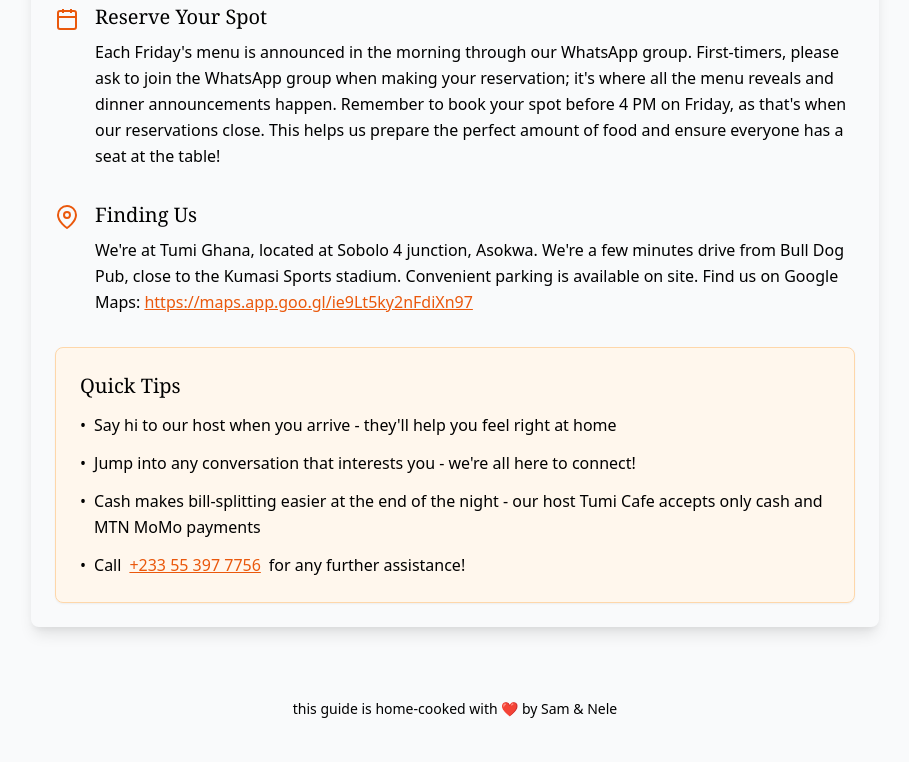
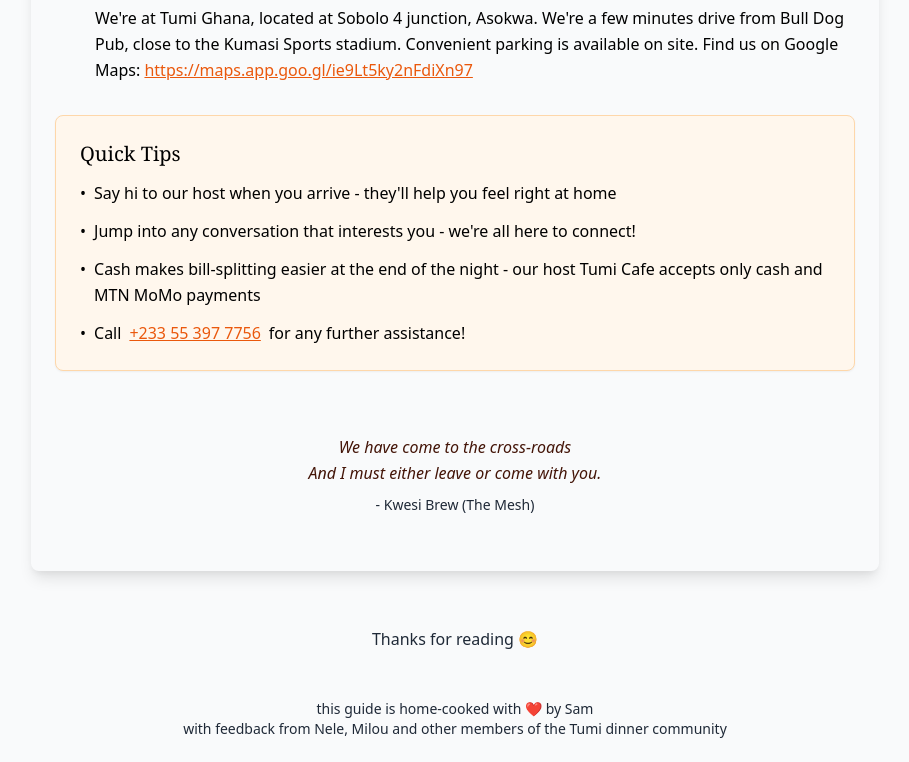
Before and after one commit to communitynewbies/communitynewbies.github.io, a plain HTML site: page tumidinner/test.html in a window 1280 px wide. Shown: the part 839-1601 px from the top of the page, without its empty margins (185-1094 px from the left). Drawn offline with nearby package versions, Linux system fonts and the light colour scheme.

Commit message:
Update test.html

```diff
--- a/tumidinner/test.html
+++ b/tumidinner/test.html
@@ -6,10 +6,7 @@
     <meta property="og:title" content="Tumi International Dinner: First-Timers Guide" />
     <meta property="og:type" content="website" />
     <meta property="og:url" content="https://communitynewbies.github.io/tumidinner/" />
-    <meta
-      property="og:description"
-      content="You just got invited to Tumi International Dinner for the first time? PlEASE READ ME!."
-    />
+    <meta property="og:description" content="You just got invited to Tumi International Dinner for the first time? PlEASE READ ME!." />
     <title>Tumi International Dinner: First-Timers Guide</title>
     <link href="https://cdnjs.cloudflare.com/ajax/libs/tailwindcss/2.2.19/tailwind.min.css" rel="stylesheet">
     <link href="https://fonts.googleapis.com/css?family=Bebas+Neue" rel="stylesheet">
@@ -24,7 +21,6 @@
         .curved-text {
             display: inline-block;
             transform: rotate(10deg);
-
         }
 
         .countdown-item {
@@ -74,25 +70,42 @@
             background-color: #fff7ed;
             border: 1px solid #fed7aa;
         }
+
+        .poetry-section {
+            padding: 2rem 1rem;
+            text-align: center;
+        }
+
+        .poem-content {
+            color: #431407;
+            font-style: italic;
+            margin-bottom: 0.5rem;
+            line-height: 1.6;
+        }
+
+        .poem-attribution {
+            color: #1f2937;
+            font-size: 0.875rem;
+        }
+
+        .thank-you {
+            text-align: center;
+            padding-top: 2rem;
+            color: #1f2937;
+        }
+
+        .footer {
+            text-align: center;
+            padding: 1.5rem;
+            color: #1f2937;
+            font-size: 0.875rem;
+            line-height: 1.4;
+        }
     </style>
 </head>
 <body class="bg-gray-50">
     <div class="max-w-4xl mx-auto p-4 sm:p-6 font-sans">
         <div class="bg-orange-50 rounded-lg shadow-lg overflow-hidden mb-6">
-            <div class="space-y-2 pt-16 px-4 sm:px-6">
-                <div class="flex flex-col items-center justify-center relative">
-                    <div class="absolute top-0 w-full h-32 bg-gradient-to-b from-orange-100/50"></div>
-                    <div class="curved-header">
-                        <h1 class="curved-text text-4xl font-normal text-orange-800 font-serif";>
-                            Tumi International Dinner
-                        </h1>
-                    </div>
-                    <p class="text-2xl text-center text-orange-600 font-light mt-8">
-                        First-Timers Guide
-                    </p>
-                </div>
-            </div>
-
             <div class="p-4 sm:p-6">
                 <div class="countdown-grid grid grid-cols-4 gap-4 mb-8">
                     <div class="countdown-item">
@@ -114,6 +127,7 @@
                 </div>
 
                 <div class="space-y-8">
+                    <!-- When We Meet section -->
                     <div class="flex items-start gap-4">
                         <svg class="icon" viewBox="0 0 24 24" fill="none" stroke="currentColor" stroke-width="2">
                             <circle cx="12" cy="12" r="10"></circle>
@@ -129,6 +143,7 @@
                         </div>
                     </div>
 
+                    <!-- How We Dine section -->
                     <div class="flex items-start gap-4">
                         <svg class="icon" viewBox="0 0 24 24" fill="none" stroke="currentColor" stroke-width="2">
                             <path d="M4 15s1-1 4-1 5 2 8 2 4-1 4-1V3s-1 1-4 1-5-2-8-2-4 1-4 1z"></path>
@@ -146,6 +161,7 @@
                         </div>
                     </div>
 
+                    <!-- The Vibe section -->
                     <div class="flex items-start gap-4">
                         <svg class="icon" viewBox="0 0 24 24" fill="none" stroke="currentColor" stroke-width="2">
                             <path d="M17 21v-2a4 4 0 0 0-4-4H5a4 4 0 0 0-4 4v2"></path>
@@ -163,6 +179,7 @@
                         </div>
                     </div>
 
+                    <!-- Reserve Your Spot section -->
                     <div class="flex items-start gap-4">
                         <svg class="icon" viewBox="0 0 24 24" fill="none" stroke="currentColor" stroke-width="2">
                             <rect x="3" y="4" width="18" height="18" rx="2" ry="2"></rect>
@@ -182,6 +199,7 @@
                         </div>
                     </div>
 
+                    <!-- Finding Us section -->
                     <div class="flex items-start gap-4">
                         <svg class="icon" viewBox="0 0 24 24" fill="none" stroke="currentColor" stroke-width="2">
                             <path d="M21 10c0 7-9 13-9 13s-9-6-9-13a9 9 0 0 1 18 0z"></path>
@@ -200,6 +218,7 @@
                         </div>
                     </div>
 
+                    <!-- Quick Tips section -->
                     <div class="mt-8 p-6 quick-tips rounded-lg shadow-sm">
                         <h3 class="font-serif text-xl mb-3 text-orange-800">Quick Tips</h3>
                         <ul class="space-y-3 text-orange-900/80 leading-relaxed">
@@ -221,12 +240,24 @@
                             </li>
                         </ul>
                     </div>
+
+                    <!-- Poetry section -->
+                    <div class="poetry-section" id="poetry-section">
+                        <!-- Content will be populated by JavaScript -->
+                    </div>
                 </div>
             </div>
         </div>
+
+        <!-- Thank You message -->
+        <div class="thank-you">
+            Thanks for reading 😊
+        </div>
     </div>
-    <footer class="text-center py-6 text-orange-600 text-sm">
-        this guide is home-cooked with ❤️ by Sam & Nele
+
+    <footer class="footer">
+        this guide is home-cooked with ❤️ by Sam<br>
+        with feedback from Nele, Milou and other members of the Tumi dinner community
     </footer>
 
     <script>
@@ -245,7 +276,7 @@
 
                 const days = Math.floor(difference / (1000 * 60 * 60 * 24));
                 const hours = Math.floor((difference / (1000 * 60 * 60)) % 24);
-                const minutes = Math.floor((difference / 1000 * 60) % 60);
+                const minutes = Math.floor((difference / 1000 / 60) % 60);
                 const seconds = Math.floor((difference / 1000) % 60);
 
                 document.getElementById('days').textContent = days;
@@ -254,9 +285,33 @@
                 document.getElementById('seconds').textContent = seconds;
             }
 
-            // Initial update
+            // Poetry section
+            const poems = [
+                {
+                    title: "Community",
+                    content: "Around shared tables, stories unfold<br>Like petals opening to the sun<br>Each Friday brings us closer, makes us whole",
+                    author: "Maria Santos"
+                },
+                {
+                    title: "The Mesh",
+                    content: "We have come to the cross-roads<br>And I must either leave or come with you.",
+                    author: "Kwesi Brew"
+                }
+            ];
+
+            // Select random poem
+            const randomPoem = poems[Math.floor(Math.random() * poems.length)];
+
+            // Update poetry section with new structure
+            const poetrySection = document.getElementById('poetry-section');
+            poetrySection.innerHTML = `
+                <div class="poem-content">${randomPoem.content}</div>
+                <div class="poem-attribution">- ${randomPoem.author} (${randomPoem.title})</div>
+            `;
+
+            // Initial countdown update
             updateCountdown();
-            // Update every second
+            // Update countdown every second
             setInterval(updateCountdown, 1000);
         });
     </script>
```
